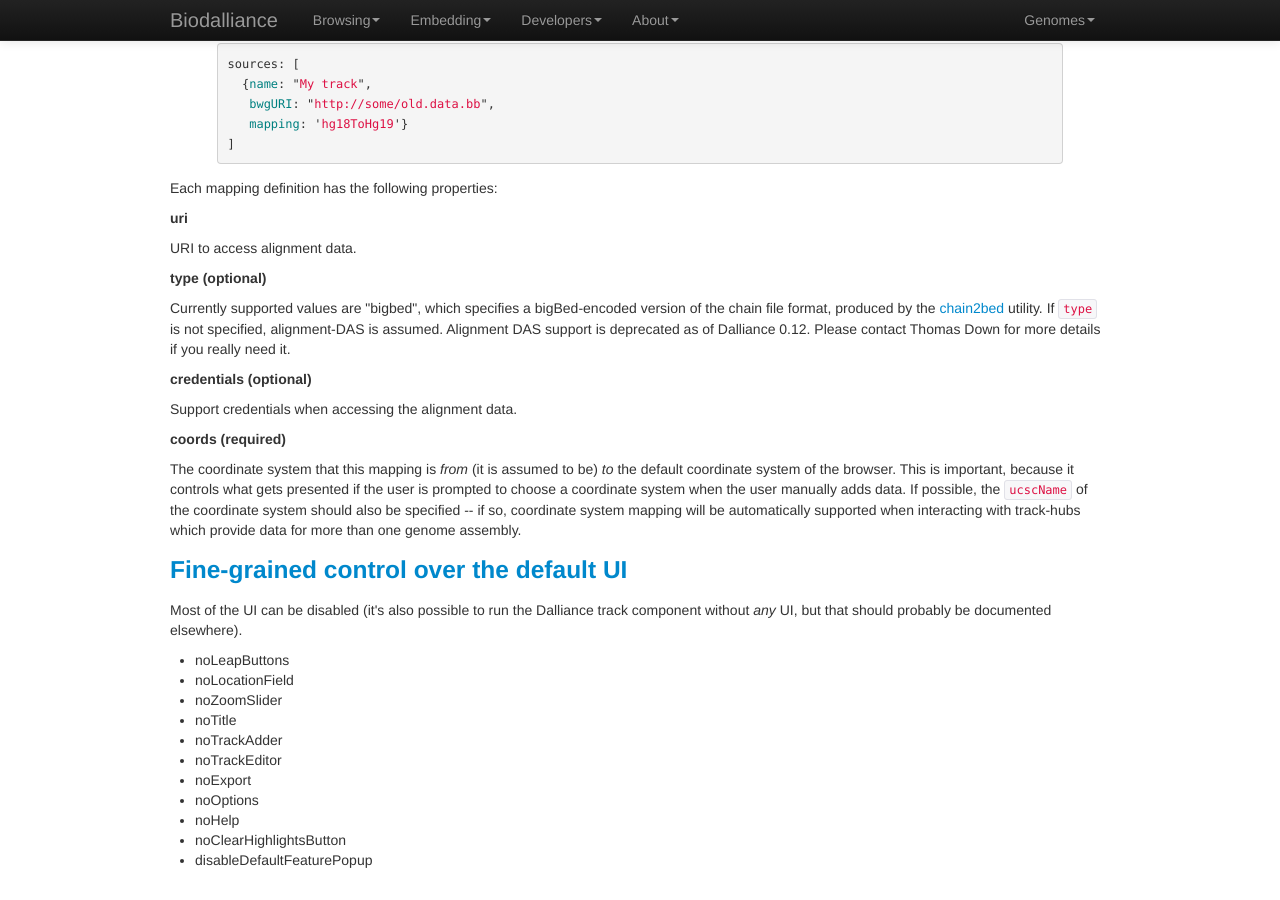
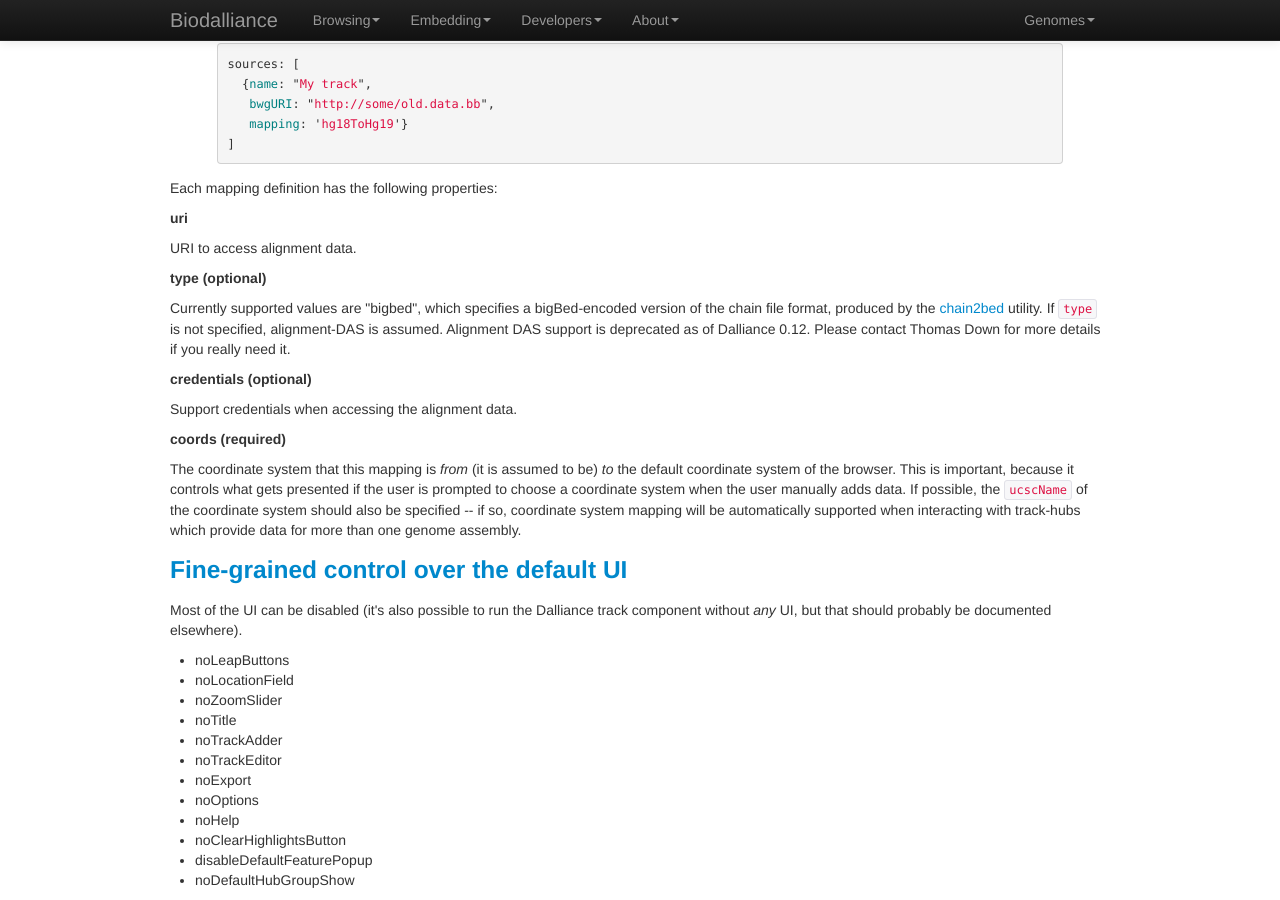
Before and after one commit to biodalliance/dalliance-web, a Jekyll site: the page built from config.html, in a window 1280 px wide and 900 px high, scrolled down 2265 px. Built offline with Jekyll 4.4.1, drawn with Linux system fonts in a browser that asks for light colours.

Commit message:
Add noDefaultHubGroupShow to the list of UI config options
See
https://github.com/dasmoth/dalliance/commit/64d87532667cee35438a1e13fdccaed4da3724fa
for the addition of the config option to Biodalliance itself.

```diff
--- a/config.html
+++ b/config.html
@@ -195,4 +195,5 @@ but that should probably be documented elsewhere).
     <li>noHelp</li>
     <li>noClearHighlightsButton</li>
     <li>disableDefaultFeaturePopup</li>
+    <li>noDefaultHubGroupShow</li>
 </ul>
```
